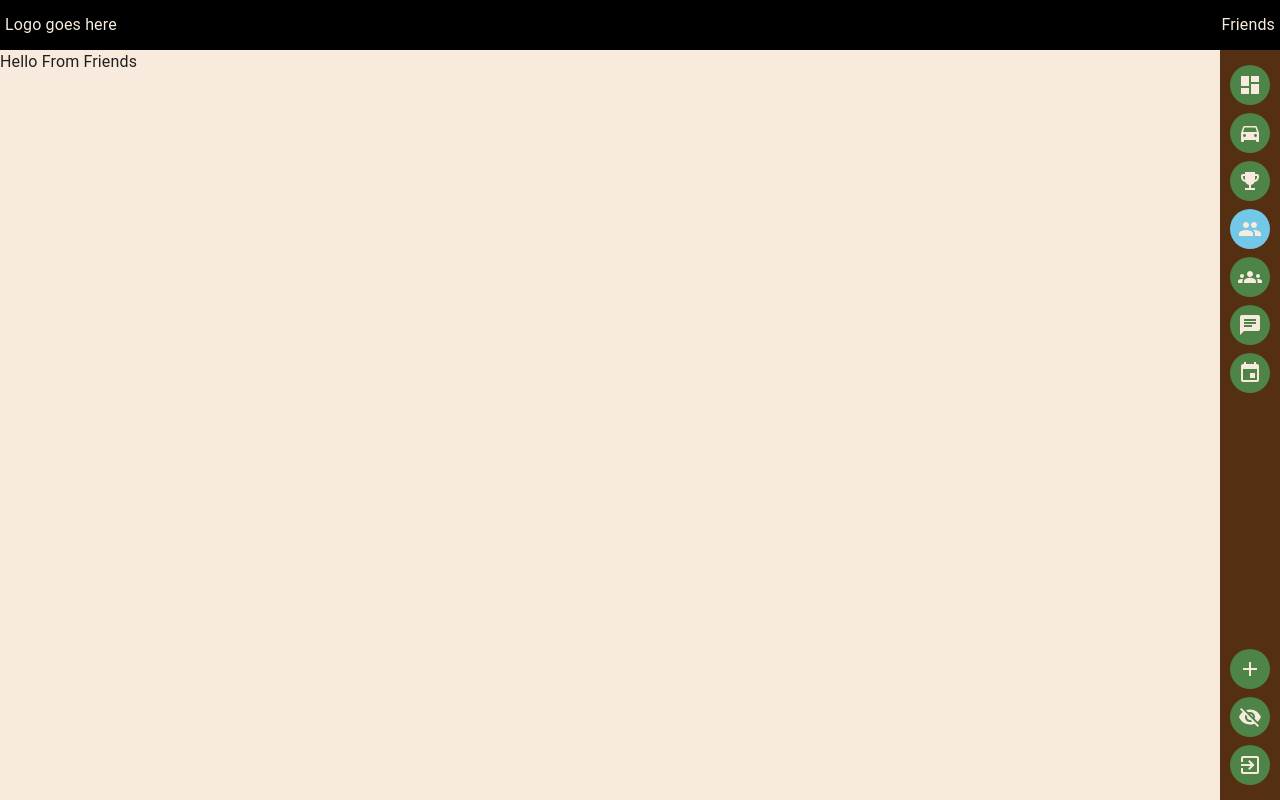
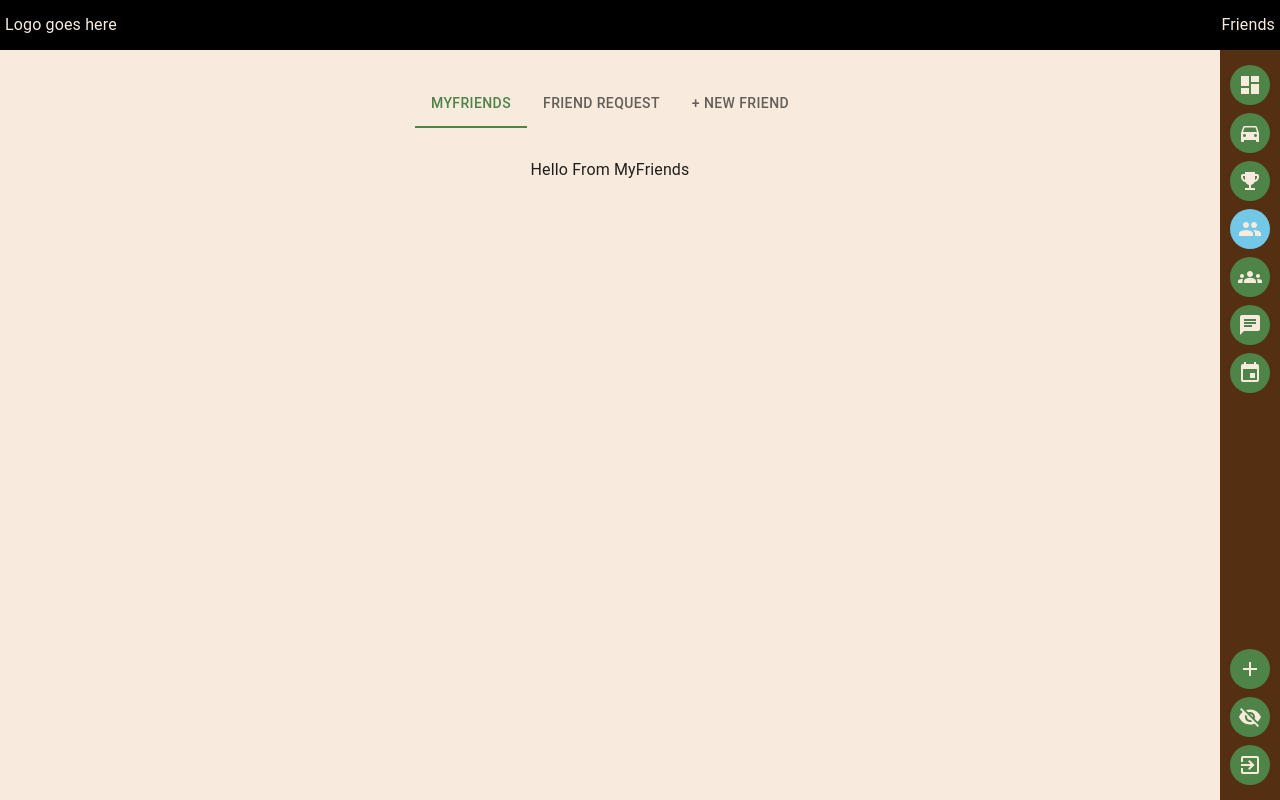
Before and after one commit to toveson/web-VNTR, a Next.js app: page /friends in a window 1280 px wide. Built offline with nearby package versions, Linux system fonts and the light colour scheme.

Commit message:
added tabs for friends, add friend, and friend request

```diff
--- /dev/null
+++ b/app/(pages)/friends/AddFriend.tsx
@@ -0,0 +1,9 @@
+import { Stack } from "@mui/material";
+
+export default function AddFriend() {
+  return (
+    <Stack style={{ backgroundColor: "#F8EBDE", flexGrow: 1 }}>
+      Hello From AddFriend
+    </Stack>
+  );
+}
--- /dev/null
+++ b/app/(pages)/friends/FriendRequests.tsx
@@ -0,0 +1,9 @@
+import { Stack } from "@mui/material";
+
+export default function FriendRequests() {
+  return (
+    <Stack style={{ backgroundColor: "#F8EBDE", flexGrow: 1 }}>
+      Hello From FriendRequests
+    </Stack>
+  );
+}
--- /dev/null
+++ b/app/(pages)/friends/MyFriends.tsx
@@ -0,0 +1,9 @@
+import { Stack } from "@mui/material";
+
+export default function MyFriends() {
+  return (
+    <Stack style={{ backgroundColor: "#F8EBDE", flexGrow: 1 }}>
+      Hello From MyFriends
+    </Stack>
+  );
+}
--- a/app/(pages)/friends/page.tsx
+++ b/app/(pages)/friends/page.tsx
@@ -1,9 +1,54 @@
-import { Stack } from "@mui/material";
+"use client";
 
-export default function Friends() {
+import React, { useState } from "react";
+import { Stack, Tab, Tabs } from "@mui/material";
+import AddFriend from "./AddFriend";
+import FriendRequests from "./FriendRequests";
+import MyFriends from "./MyFriends";
+
+export default function Friends(): JSX.Element {
+  const [tab, setTab] = useState<string>("MyFriends");
+
+  const handleChange = (event: React.SyntheticEvent, newTab: string) => {
+    setTab(newTab);
+  };
+
   return (
     <Stack style={{ backgroundColor: "#F8EBDE", flexGrow: 1 }}>
-      Hello From Friends
+      <Stack spacing={2}>
+        <Stack
+          direction={{ sm: "column", md: "row" }}
+          spacing={2}
+          style={{
+            marginTop: "30px",
+            justifyContent: "center",
+            alignItems: "center",
+          }}
+        >
+          <Stack direction="row" spacing={2}>
+            <Tabs
+              value={tab || "Friend Request"}
+              onChange={handleChange}
+              centered
+            >
+              <Tab value="MyFriends" label="MyFriends" />
+              <Tab value="FriendRequest" label="Friend Request" />
+              <Tab value="NewFriend" label="+ New Friend" />
+            </Tabs>
+          </Stack>
+        </Stack>
+        <Stack
+          spacing={2}
+          style={{
+            marginTop: "30px",
+            alignItems: "center",
+          }}
+        >
+          {tab === "MyFriends" && <MyFriends />}
+          {tab === "FriendRequest" && <FriendRequests />}
+          {tab === "NewFriend" && <AddFriend />}
+        </Stack>
+      </Stack>
     </Stack>
   );
 }
```
Also changed, not shown: app/page.tsx (+22 -21 lines).
